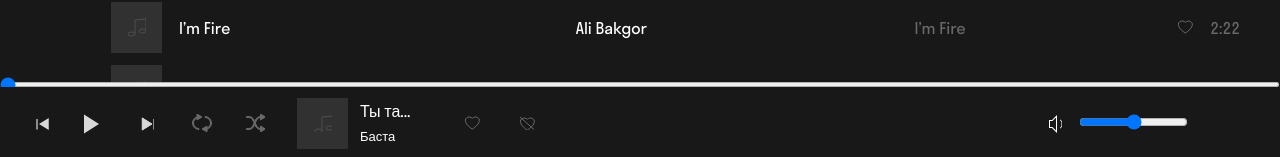
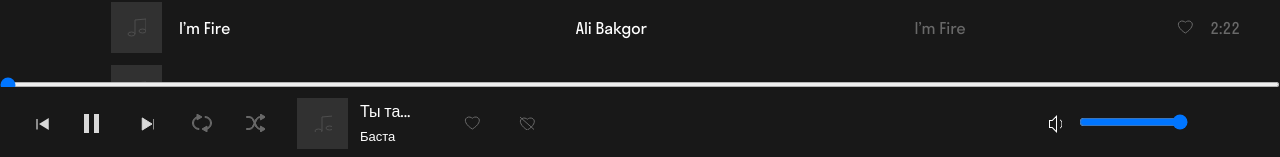
Before and after one commit to mr-dubik/music-service, a React (Create React App) app: page /home in a window 1280 px wide. Both pictures are taken after a click on the icon 95 px from the left and 763 px from the top of the page. Shown: the part 640-797 px from the top of the page. Built offline with nearby package versions, Linux system fonts and the light colour scheme.

Commit message:
fix: add volume

```diff
--- a/src/components/Bar/Bar.jsx
+++ b/src/components/Bar/Bar.jsx
@@ -5,6 +5,7 @@ import { ReactComponent as IconLike } from '../../img/icon/like.svg'
 import { ReactComponent as IconNote } from '../../img/icon/note.svg'
 import { ReactComponent as IconPrev } from '../../img/icon/prev.svg'
 import { ReactComponent as IconPlay } from '../../img/icon/play.svg'
+import { ReactComponent as IconPause } from '../../img/icon/pause.svg'
 import { ReactComponent as IconNext } from '../../img/icon/next.svg'
 import { ReactComponent as IconRepeat } from '../../img/icon/repeat.svg'
 import { ReactComponent as IconShuffle } from '../../img/icon/shuffle.svg'
@@ -17,9 +18,20 @@ function Bar() {
   const audioRef = useRef(new Audio(track))
   const progressRef = useRef()
 
+  const [isPlay, setPlay] = useState(false)
+  const [isIconPlayPause, setIconPlayPause] = useState(<IconPlay />)
   const audioPlay = () => {
     const audio = audioRef.current
-    audio.play()
+
+    if (isPlay) {
+      audio.pause()
+      setPlay(false)
+      setIconPlayPause(<IconPlay />)
+    } else {
+      audio.play()
+      setPlay(true)
+      setIconPlayPause(<IconPause />)
+    }
   }
 
   useEffect(() => {
@@ -37,8 +49,7 @@ function Bar() {
 
   const volumeChange = () => {
     const volume = document.getElementById('volume')
-    console.log(volume.value)
-    console.log(audioRef)
+    audioRef.current.volume = volume.value
   }
 
   useEffect(() => {
@@ -158,7 +169,7 @@ function Bar() {
                   alt="play"
                   onClick={audioPlay}
                 >
-                  <IconPlay />
+                  {isIconPlayPause}
                 </svg>
               </div>
               <div className="player__btn-next">
@@ -225,7 +236,8 @@ function Bar() {
                   type="range"
                   name="range"
                   min="0"
-                  max="100"
+                  max="1"
+                  step="0.01"
                   onChange={volumeChange}
                 />
               </div>
```
Also changed, not shown: src/img/icon/pause.svg (added).
